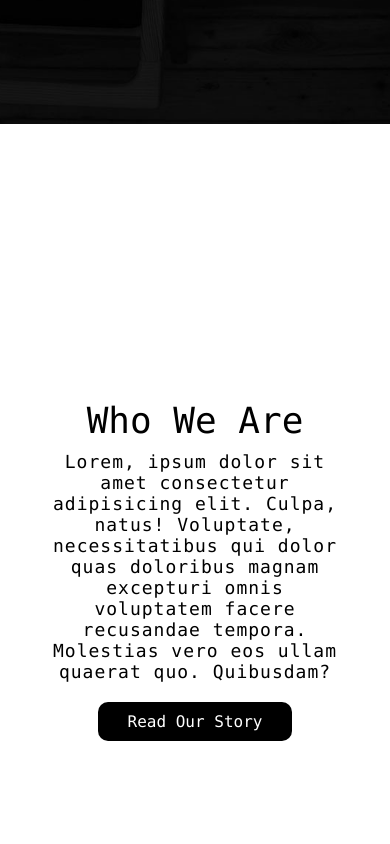
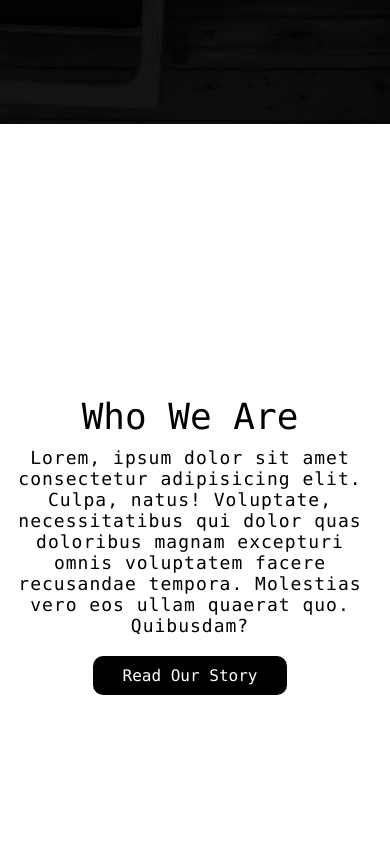
Before and after one commit to chetsak03/corporateweb, a plain HTML site: page index.html in a window 390 px wide. Shown: the part 720-1564 px from the top of the page. Drawn offline with Linux system fonts and the light colour scheme.

Commit message:
Add files via upload

```diff
--- a/style.css
+++ b/style.css
@@ -368,6 +368,10 @@ p {
   display: none;
 }
 @media (max-width: 991px) {
+  body {
+    margin: 0;
+    padding: 0;
+  }
   .toggle {
     display: block;
     position: relative;
@@ -436,10 +440,16 @@ p {
     padding: 0 50px;
   }
   .sec {
-    padding: 100px 50px 50px 50px;
+    /* padding: 100px 50px 50px 50px; */
+    padding-top: 100px;
+    padding-left: 10px;
+    padding-right: 20px;
   }
   .services .box {
     width: 100%;
+    display: grid;
+    grid-template-columns: repeat(auto-fit, minmax(250px, 1fr));
+    grid-gap: 10px;
   }
   .stats {
     padding-top: 250px;
```
